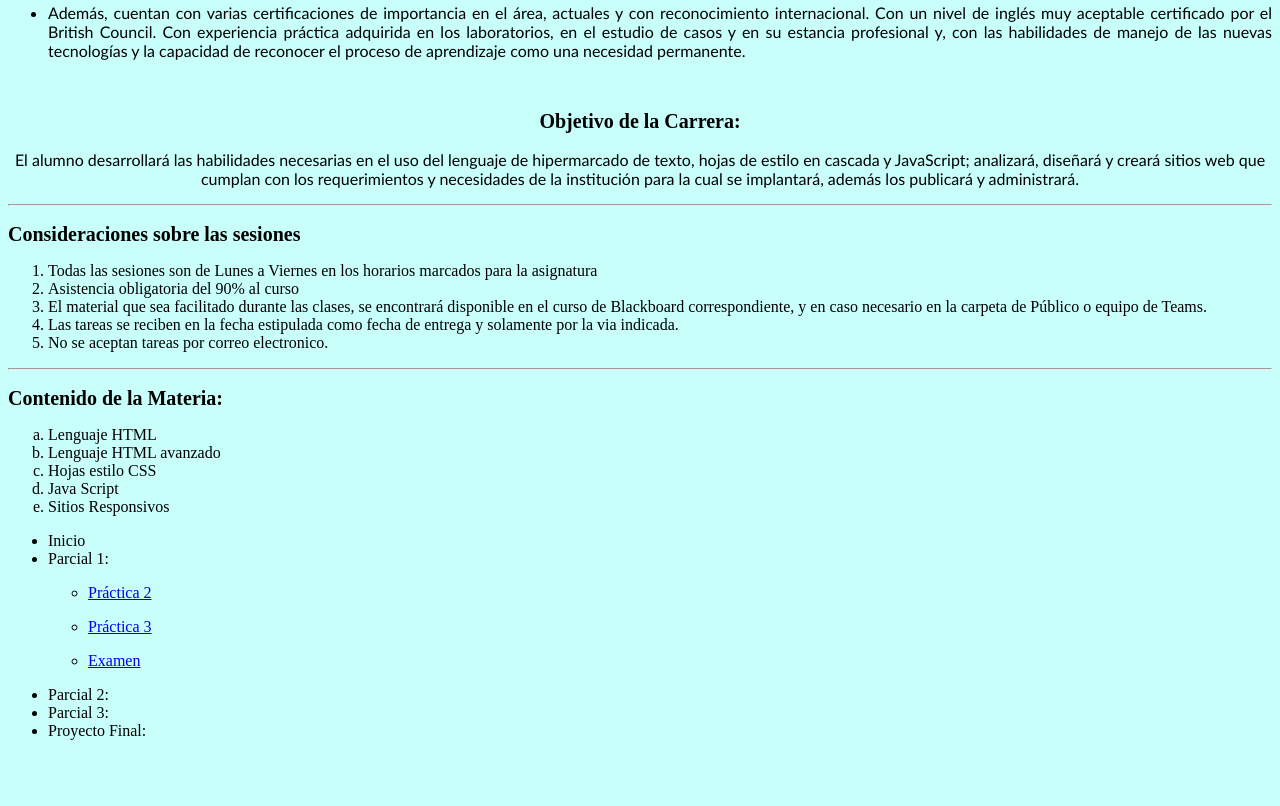
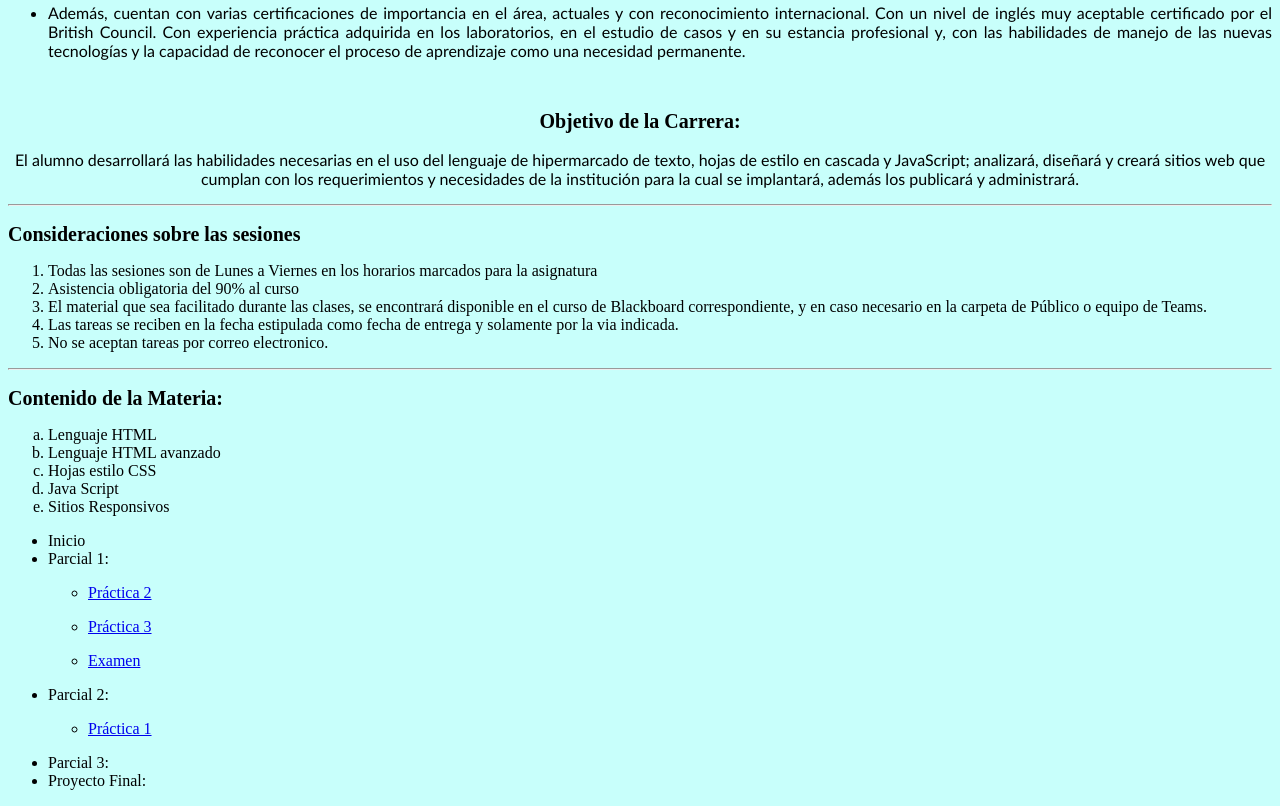
Before and after one commit to dannagamcas/EvidenciasPro, a plain HTML site: page index.html in a window 1280 px wide. Shown: the part 905-1711 px from the top of the page. Before the commit the page ends 1661 px from the top, so only its background shows below. Drawn offline with Linux system fonts and the light colour scheme.

Commit message:
Update index.html

```diff
--- a/index.html
+++ b/index.html
@@ -97,6 +97,11 @@
 			</ul>
 		</li>
 		<li>Parcial 2:</li>
+			<ul>
+				<li>
+					<p><a href="practica1.2.html">Práctica 1</a></p>
+				</li>
+			</ul>
 		<li>Parcial 3:</li>
 		<li>Proyecto Final:</li>
 	</ul>
```
